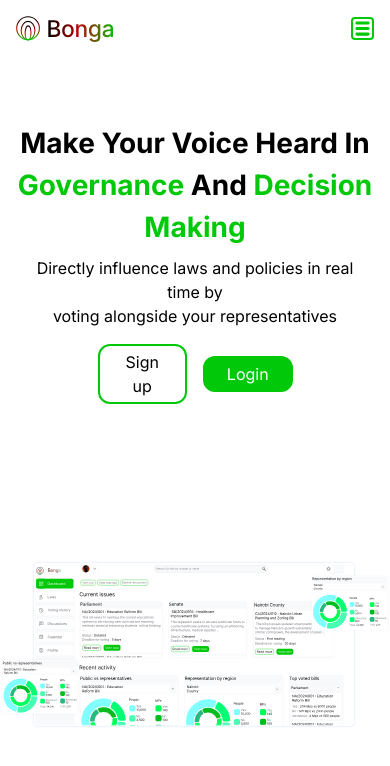
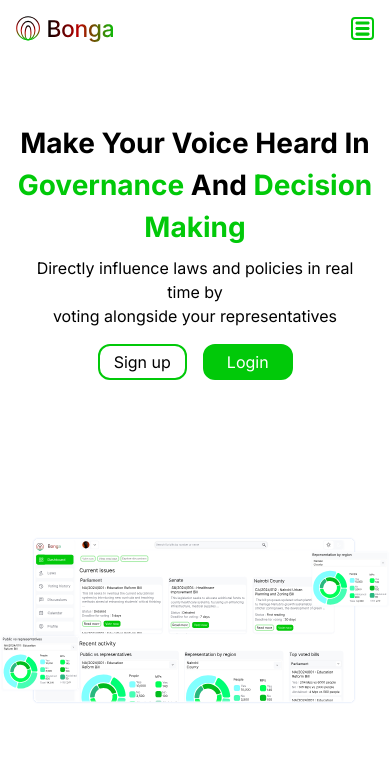
Before and after one commit to Friendsofthepeople/peoples-gavel, a Next.js app: page / in a window 390 px wide. Shown: the top 766 px of the page. Built offline with nearby package versions, Linux system fonts and the light colour scheme.

Commit message:
fix btn size

```diff
--- a/app/components/Header.tsx
+++ b/app/components/Header.tsx
@@ -15,13 +15,13 @@ function Header() {
         </p>
 
         <div className="flex justify-center items-center gap-4 w-full mt-2">
-          <button className='border-2 border-[#01C909] rounded-xl py-1 px-4 w-[25%]  text-center' >Sign up</button>
+          <button className='border-2 border-[#01C909] rounded-xl py-1 px-2 w-[25%]  text-center'>Sign up</button>
           <button className='border-2 border-[#01C909] bg-[#01C909] py-1 px-4 w-[25%]  text-center text-white rounded-xl'>Login</button>
         </div>
 
       </div>
 
-      <div className='relative w-full min-h-[450px] lg:mt-4'>
+      <div className='relative w-full min-h-[450px] mt-0 lg:mt-4'>
         <Image
           src={"/assets/images/presentation.svg"}
           alt="presentation"
```
